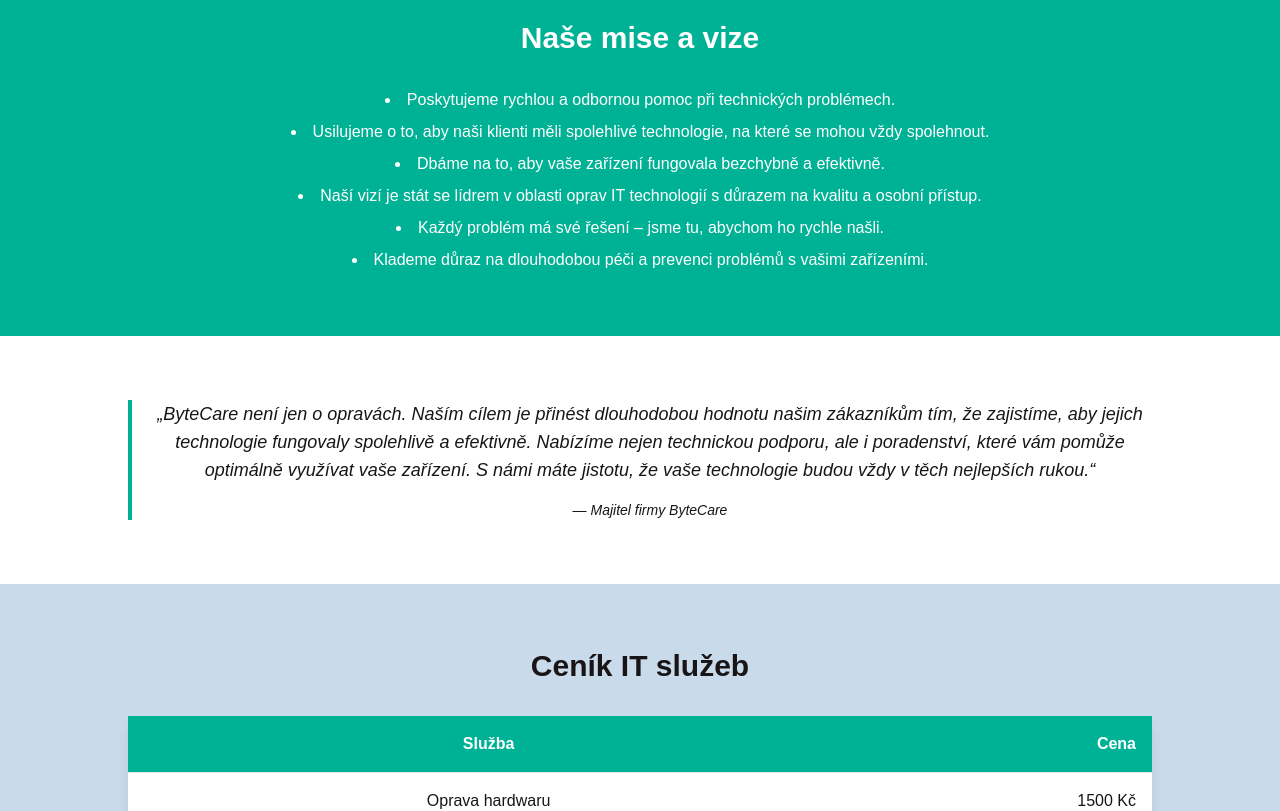
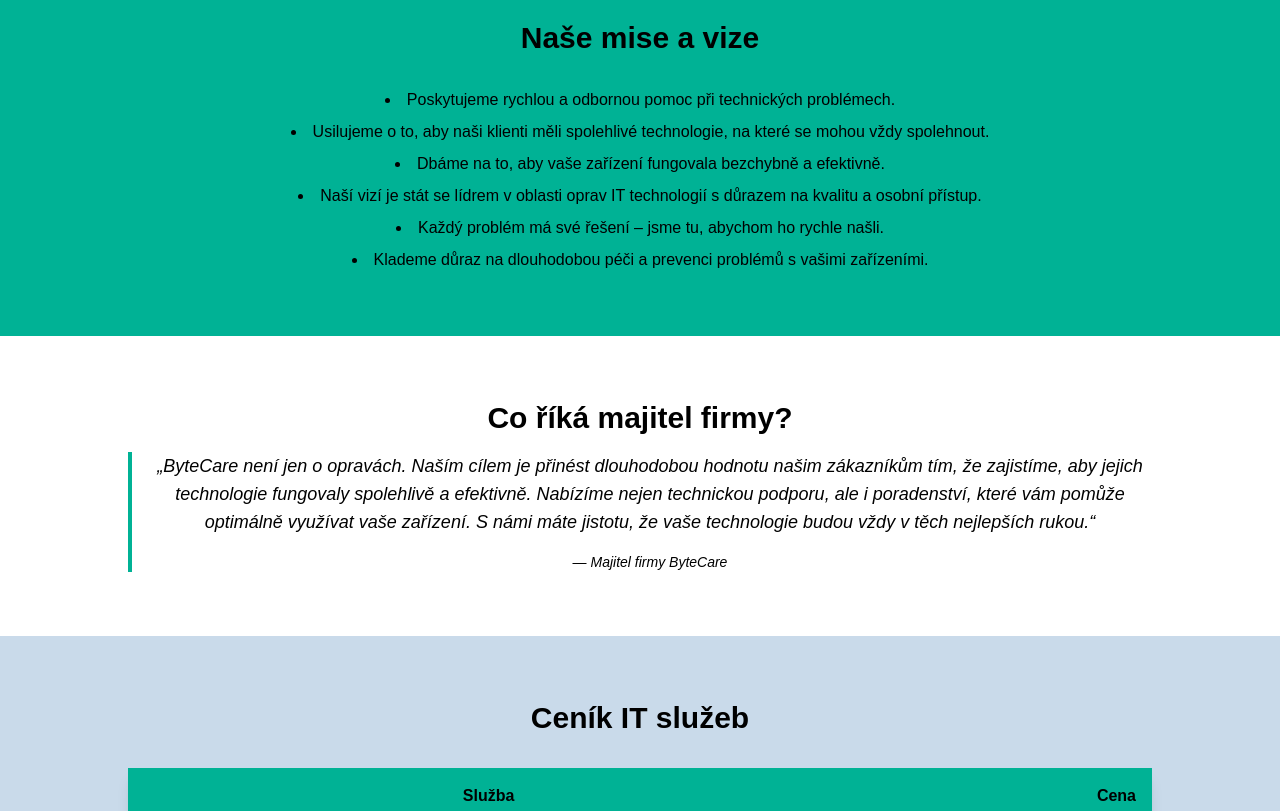
Before and after one commit to OndrejP21/ByteCare, a Next.js app: page /about in a window 1280 px wide. Shown: the part 760-1571 px from the top of the page. Built offline with nearby package versions, Linux system fonts and the light colour scheme.

Commit message:
Validator fixes

```diff
--- a/src/app/about/page.tsx
+++ b/src/app/about/page.tsx
@@ -32,7 +32,7 @@
         </p>
       </PageSection>
 
-      <PageSection className='bg-myGreen text-white pageSectionCompleteCenter'>
+      <PageSection className='bg-myGreen pageSectionCompleteCenter'>
         <h2 className='mb-8'>Naše mise a vize</h2>
         <ul className='list-disc list-inside space-y-2'>
           <li>
@@ -59,7 +59,8 @@
         </ul>
       </PageSection>
 
-      <PageSection className='bg-white text-myBlack pageSectionCompleteCenter'>
+      <PageSection className='bg-white pageSectionCompleteCenter'>
+        <h2 className='mb-4'>Co říká majitel firmy?</h2>
         <blockquote className='border-l-4 border-myGreen pl-4 italic text-lg flex flex-col items-center'>
           „ByteCare není jen o opravách. Naším cílem je přinést dlouhodobou
           hodnotu našim zákazníkům tím, že zajistíme, aby jejich technologie
@@ -71,11 +72,11 @@
         </blockquote>
       </PageSection>
 
-      <PageSection className='bg-myGray text-myBlack pageSectionCompleteCenter'>
+      <PageSection className='bg-myGray text-black pageSectionCompleteCenter'>
         <h2 className='mb-8'>Ceník IT služeb</h2>
 
         <table className='w-full table-auto border-collapse bg-white rounded-lg shadow-lg'>
-          <thead className='bg-myGreen text-white'>
+          <thead className='bg-myGreen'>
             <tr>
               <th className='p-4 text-center'>Služba</th>
               <th className='p-4 text-right'>Cena</th>
--- a/src/app/contact/page.tsx
+++ b/src/app/contact/page.tsx
@@ -34,7 +34,7 @@
       </PageSection>
 
       <PageSection className='bg-myGreen'>
-        <h2 className='text-center mb-4'>Napište nám!</h2>
+        <h2 className='text-center mb-4'>Kontaktujte nás!</h2>
         <ContactForm />
       </PageSection>
     </main>
--- a/src/app/page.tsx
+++ b/src/app/page.tsx
@@ -13,9 +13,7 @@
         header='Opravujeme vaše počítače a technologie rychle a efektivně s péčí o
           každý bajt'
         description='ByteCare – odborníci na opravy hardwaru a softwaru s důrazem na
-          preciznost a spolehlivost.'>
-        <LinkButton href='/contact' text='Kontaktujte nás' />
-      </PageHeader>
+          preciznost a spolehlivost.'></PageHeader>
 
       <PageSection className='pageSectionCompleteCenter'>
         <h2 className='mb-12'>Naše služby</h2>
@@ -26,7 +24,7 @@
         </div>
       </PageSection>
 
-      <PageSection className='bg-myGreen text-white pageSectionCompleteCenter space-y-8'>
+      <PageSection className='bg-myGreen text-black pageSectionCompleteCenter space-y-8'>
         <h2 className='mb-4'>Proč ByteCare?</h2>
         <p>
           V dnešní digitální době se na technologie spoléháme více než kdy
@@ -48,7 +46,6 @@
         <LinkButton
           text='Zjistit více'
           href='/about'
-          rewriteColors
           className='bg-myGray text-black hover:bg-myPurple hover:text-myGray w-40'
         />
       </PageSection>
--- a/src/app/services/page.tsx
+++ b/src/app/services/page.tsx
@@ -23,6 +23,7 @@
       </PageSection>
 
       <PageSection className='bg-myGreen'>
+        <h2 className='text-center mb-4'>Kontaktujte nás!</h2>
         <ContactForm />
       </PageSection>
     </main>
--- a/src/components/form/Form.tsx
+++ b/src/components/form/Form.tsx
@@ -80,7 +80,6 @@
         HTMLInputElement | HTMLTextAreaElement | HTMLSelectElement
       >,
     ) => onChange(e.target.value),
-    rows: 4,
     className:
       'mt-1 p-2 block w-full border border-gray-300 rounded-md shadow-sm focus:ring-myGreen focus:border-myGreen',
     required: true,
@@ -93,6 +92,7 @@
       </label>
       {values && values.length > 0 ? (
         <select {...props}>
+          <option disabled>Vyberte službu</option>
           {values.map((val, index) => (
             <option key={index} value={val}>
               {val}
@@ -100,7 +100,7 @@
           ))}
         </select>
       ) : type === 'textarea' ? (
-        <textarea {...props} />
+        <textarea {...props} rows={4} />
       ) : (
         <input {...props} />
       )}
--- a/src/components/linkButton/LinkButton.tsx
+++ b/src/components/linkButton/LinkButton.tsx
@@ -1,16 +1,11 @@
 import { LinkButtonType } from '@/types/link-button.types';
 import Link from 'next/link';
 
-export default function LinkButton({
-  text,
-  href,
-  rewriteColors,
-  className,
-}: LinkButtonType) {
+export default function LinkButton({ text, href, className }: LinkButtonType) {
   return (
     <Link
       href={href}
-      className={`${!rewriteColors && 'bg-myGreen text-white hover:bg-myPurple '} py-3 px-6 min-w-32 rounded-lg transition text-center duration-500 ${className}`}>
+      className={`py-3 px-6 min-w-32 rounded-lg transition text-center duration-500 linkButton ${className}`}>
       {text}
     </Link>
   );
--- a/src/types/link-button.types.ts
+++ b/src/types/link-button.types.ts
@@ -1,6 +1,5 @@
 export interface LinkButtonType {
   text: string;
   href: string;
-  rewriteColors?: boolean;
   className?: string;
 }
```
